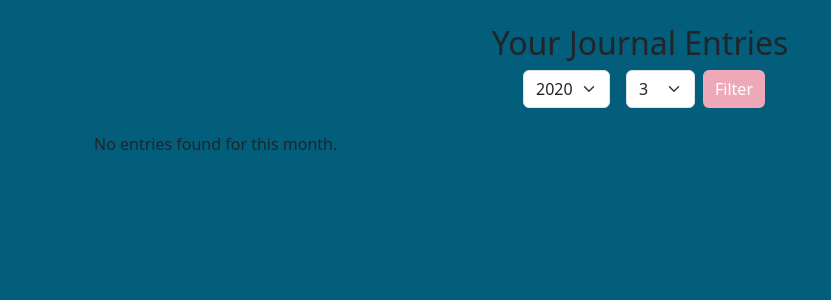
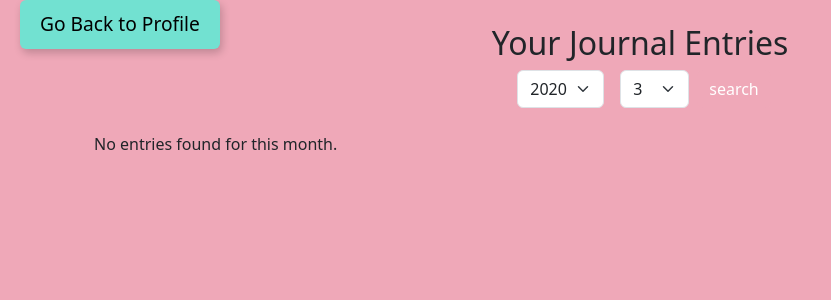
Before and after one commit to oeceo/Airtales, a Django app: page /userjournal/ in a window 1280 px wide. Shown: the part 96-396 px from the top of the page, without its empty margins (0-831 px from the left). Run offline with Django 5.2, Linux system fonts and the light colour scheme; a user stored in the database is signed in; tables that the repository leaves empty hold one stand-in row (values such as "Sample post"); some web fonts are replaced.

Commit message:
styling updates, buttons added to view jjournal and go back to profile

```diff
--- a/airtalesapp/static/css/styles.css
+++ b/airtalesapp/static/css/styles.css
@@ -265,3 +265,24 @@ left: -35px;
 .carousel-control-next {
 right: -35px;
 }
+.go-back-button {
+    position: fixed;
+    top: 12%;
+    left: 20px;
+    z-index: 1000;
+}
+
+.go-back-button a {
+    display: inline-block;
+    padding: 10px 20px;
+    border: 0px none #000000;
+    font-size: 1.2rem;
+    background: #72e1d1;
+    color: black;
+    box-shadow: 2px 4px 8px rgba(0, 0, 0, 0.2);
+}
+
+.go-back-button a:hover {
+    background-color:#57ab9e ;
+    color: white;
+}
--- a/templates/profile.html
+++ b/templates/profile.html
@@ -91,7 +91,8 @@
         <span class="visually-hidden">Next</span>
       </button>
     </div>
-    <div>
 
-  </div>
+<div class="d-flex justify-content-center mt-4">
+    <a href="{% url 'airtalesapp:userjournal' %}" class="btn btn-primary btn-lg">View All Entries</a>
+</div>
   {% endblock %}
--- a/templates/userjournal.html
+++ b/templates/userjournal.html
@@ -1,9 +1,11 @@
 {% extends 'base.html' %}
 {% load static %}
-{% block body_class %}default-bg{% endblock %} <!-- Can change to pink-bg, dark-blue-bg, turqouise-bg -->
+{% block body_class %}pink-bg{% endblock %} <!-- Can change to pink-bg, dark-blue-bg, turqouise-bg -->
 
 {% block content %}
-
+<div class="go-back-button">
+    <a href="{% url 'airtalesapp:profile' %}" class="btn btn-secondary">Go Back to Profile</a>
+</div>
 <div class="container mt-4">
     <h2 class="text-center">Your Journal Entries</h2>
 
@@ -20,7 +22,7 @@
                     <option value="{{ month }}" {% if month == selected_month %}selected{% endif %}>{{ month }}</option>
                 {% endfor %}
             </select>
-            <button type="submit" class="btn btn-primary">Filter</button>
+            <button type="submit" class="btn btn-primary">search</button>
         </div>
     </form>
 
```
